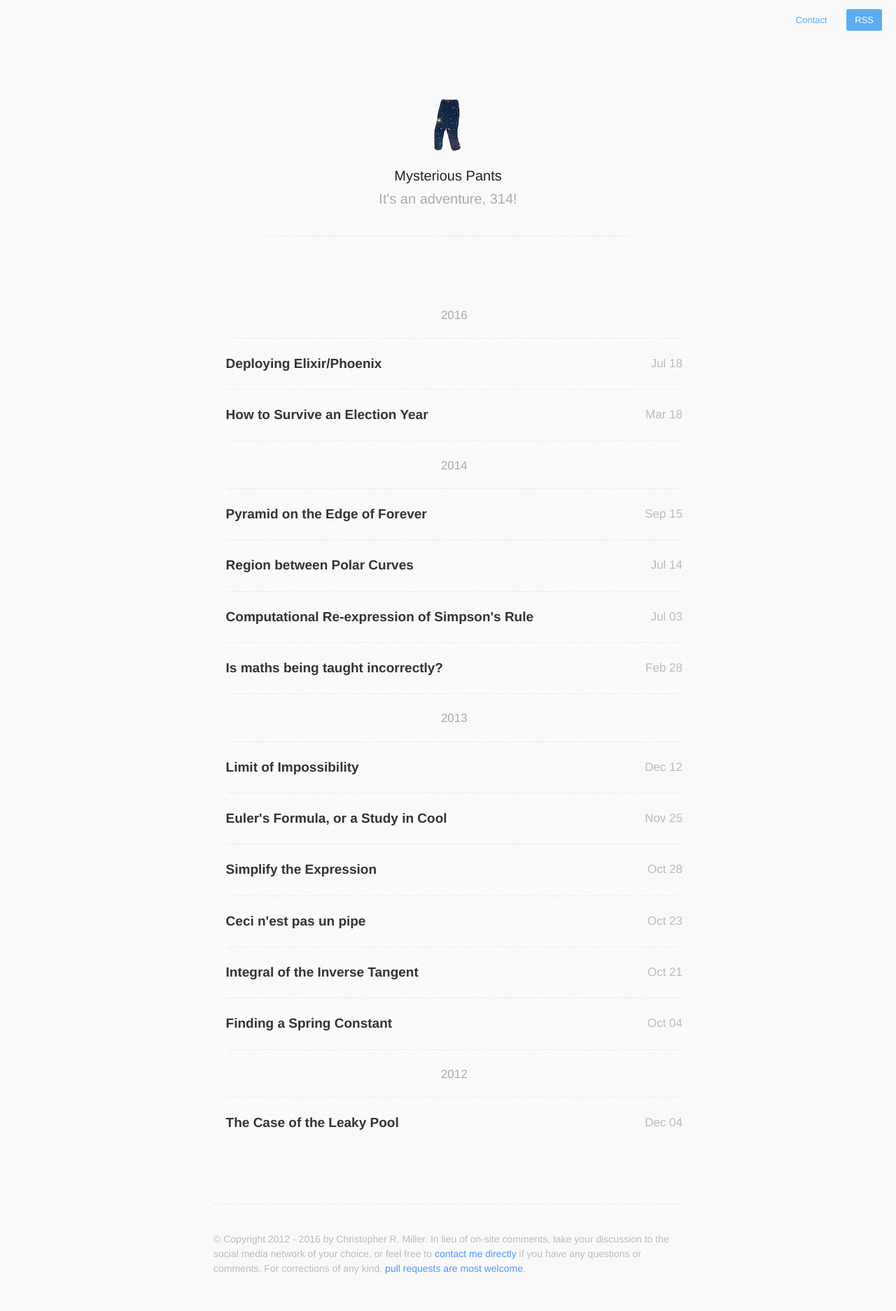
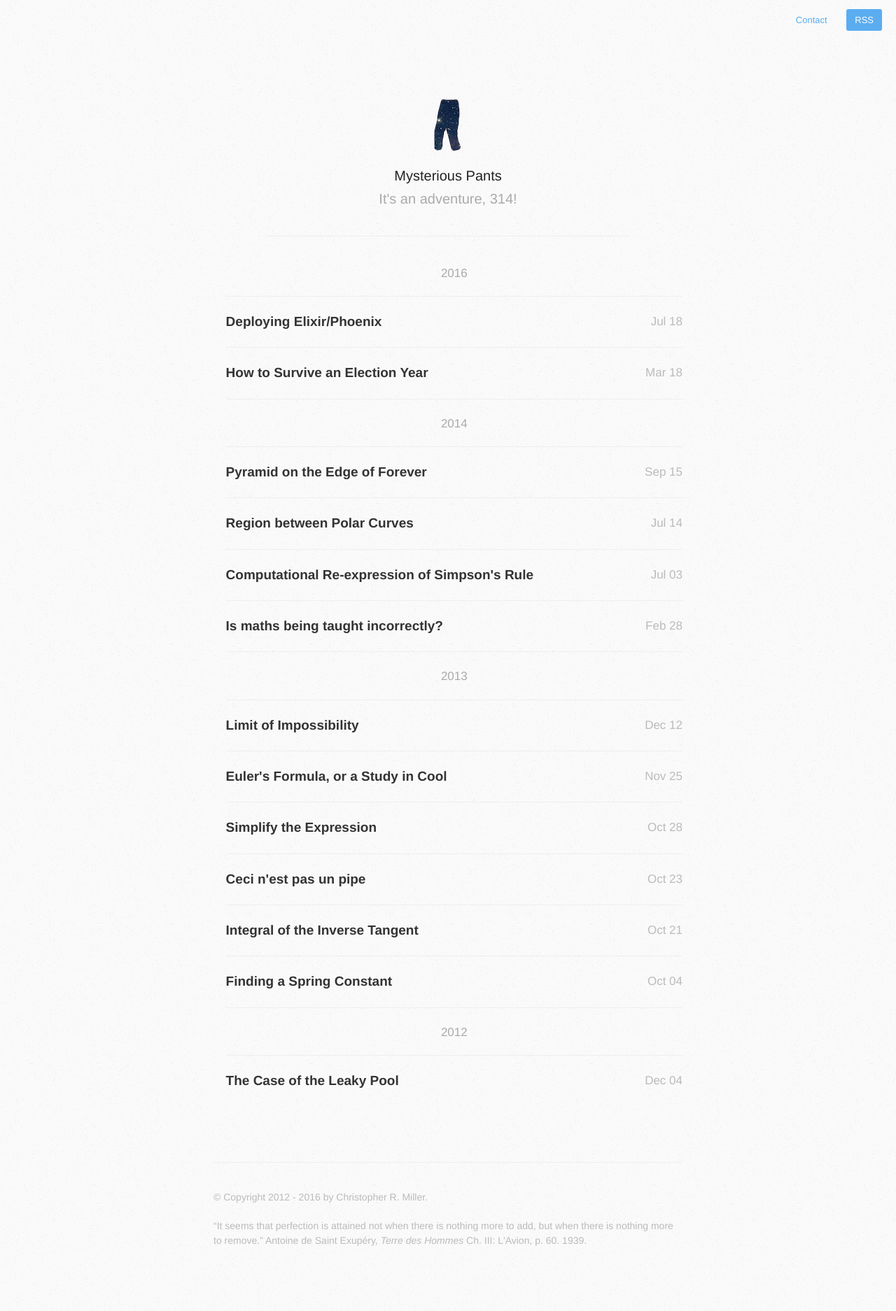
Before and after one commit to mysteriouspants/mysteriouspants.com, a Jekyll site: the page built from index.html, in a window 1280 px wide. Shown: the whole page at 70% size. Built offline with Jekyll 4.4.1, drawn with Linux system fonts in a browser that asks for light colours; the list of posts is cut into pages by our own code.

Commit message:
Add a quote I like to footer.

```diff
--- a/_includes/footer.html
+++ b/_includes/footer.html
@@ -1,3 +1,7 @@
 <footer id="footer">
-    <p class="small">&copy; Copyright 2012 - {{ site.time | date: '%Y' }} by {{ site.default_author }}. In lieu of on-site comments, take your discussion to the social media network of your choice, or feel free to <a href="{{ site.baseurl }}/contact">contact me directly</a> if you have any questions or comments. For corrections of any kind, <a href="https://github.com/{{ site.githubRepo }}">pull requests are most welcome</a>.</p>
+  <p class="small">&copy; Copyright 2012 - {{ site.time | date: '%Y' }} by {{ site.default_author }}.</p>
+  <p class="small" title="Il semble que la perfection soit atteinte non quand il n'y a plus rien à ajouter, mais quand il n'y a plus rien à retrancher.">
+    &ldquo;It seems that perfection is attained not when there is nothing more to add, but when there is nothing more to remove.&rdquo;
+    Antoine de Saint Exupéry, <i>Terre des Hommes</i> Ch. III: L'Avion, p. 60. 1939.
+  </p>
 </footer>
--- a/assets/css/style.css
+++ b/assets/css/style.css
@@ -145,7 +145,7 @@ nav.main-nav a.cta {
 #wrapper.home {
 	max-width: 750px;
 	margin: 0 auto;
-	padding: 0px 40px 20px 40px;
+	padding: 0px 40px 70px 40px;
 }
 
 .home #avatar {
@@ -377,7 +377,7 @@ img {
 Post List
 =========================================== */
 #post-list,#archive-list {
-	margin-top: 100px;
+	/*margin-top: 100px;*/
 }
 
 #post-list li,#archive-list li {
```
Also changed, not shown: 1 other file.
